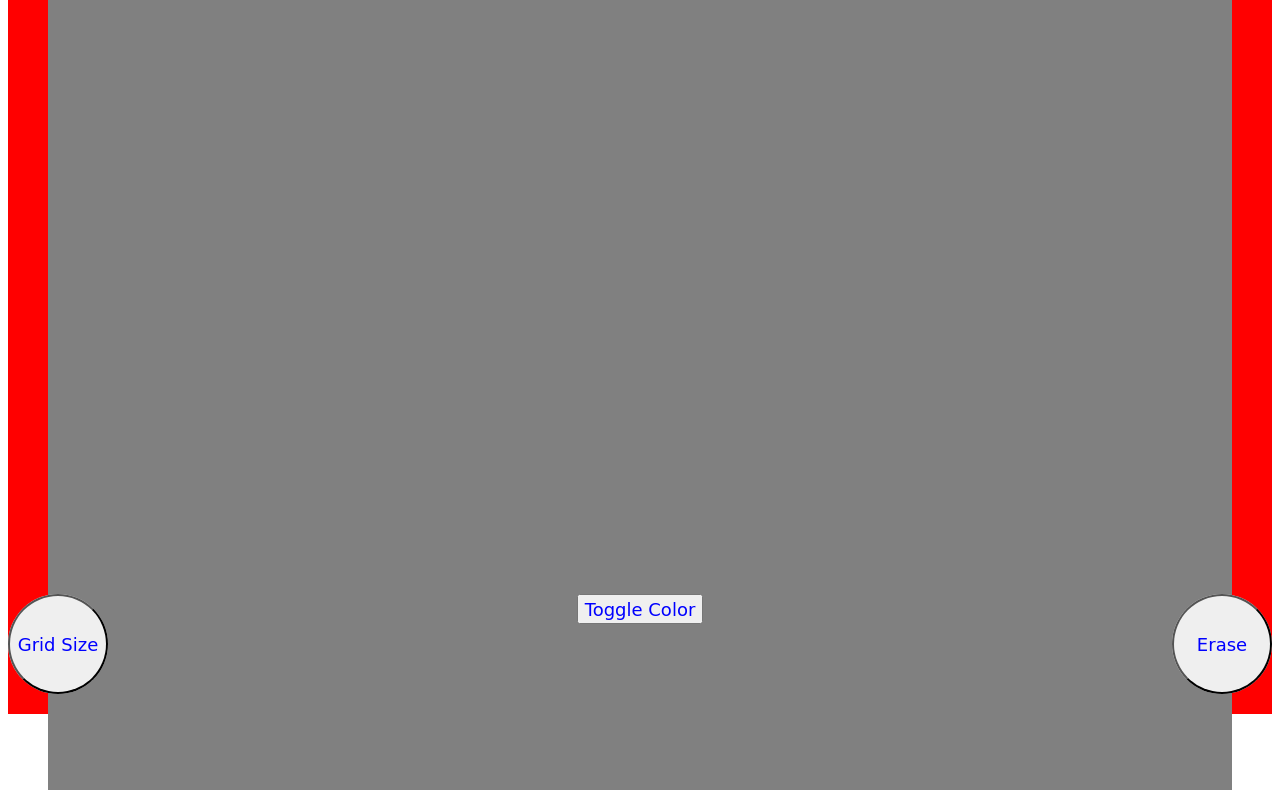
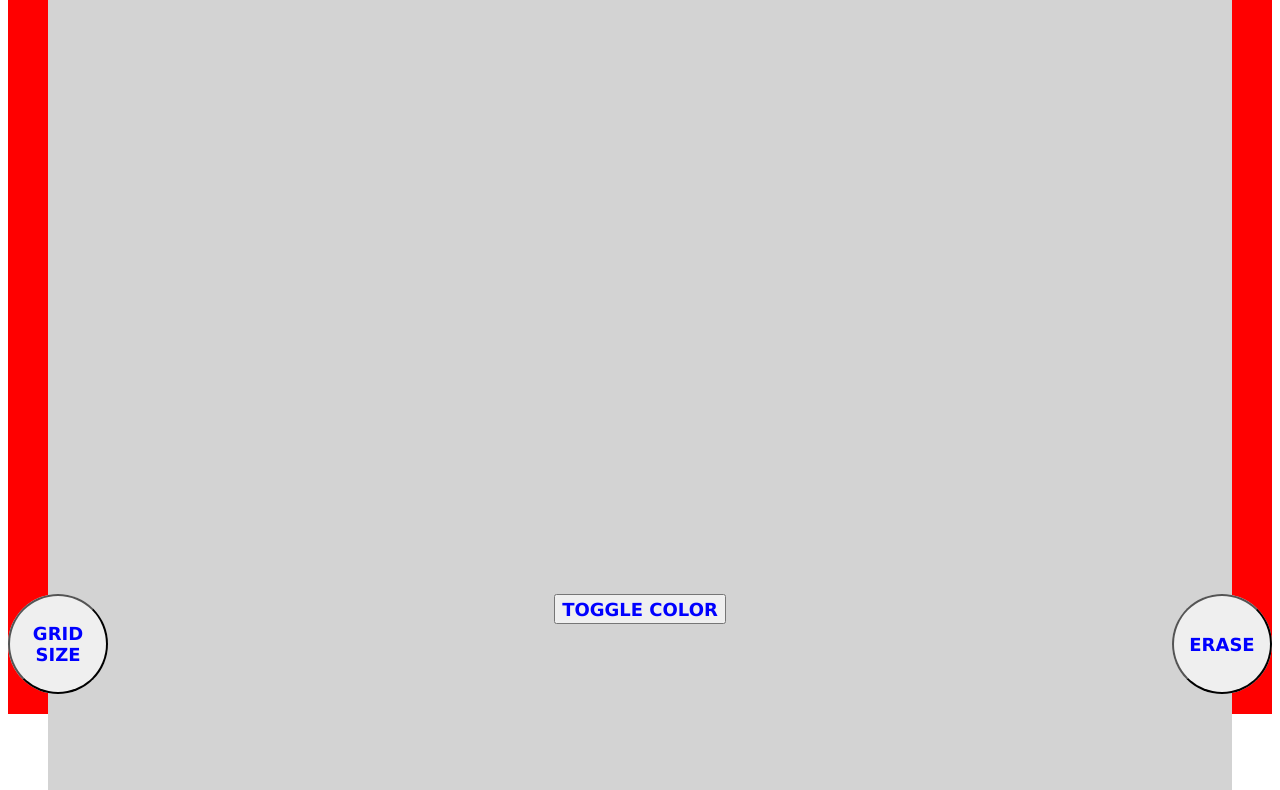
Before and after one commit to robotsWhoFeelLove/etch-a-sketch, a plain HTML site: page index.html in a window 1280 px wide. Shown: the part 82-872 px from the top of the page. Drawn offline with Linux system fonts and the light colour scheme.

Commit message:
Update some styles and fonts

```diff
--- a/index.html
+++ b/index.html
@@ -16,11 +16,11 @@
     </div>
     <div class="footer">
         <div class="left">
-            <button class="btn">Grid Size</button>
+            <button class="btn">GRID SIZE</button>
         </div>
-        <button class="btn3">Toggle Color</button>
+        <button class="btn3">TOGGLE COLOR</button>
         <div class="right">
-            <button class="btn2">Erase</button>
+            <button class="btn2">ERASE</button>
         </div>
     </div>
     <script src="index.js"></script>
--- a/index.js
+++ b/index.js
@@ -33,7 +33,7 @@ function grid (num){
         const columns = document.createElement("div");
         columns.classList.add("item");
         columns.setAttribute("id",itemID+"col"+x);
-        columns.style.backgroundColor= "grey";
+        columns.style.backgroundColor= "LightGrey";
         rows.appendChild(columns);
         }
     }
--- a/styles.css
+++ b/styles.css
@@ -46,9 +46,10 @@
     display: flex;
 }
 button{
-    font-family: cursive;
+    font-family: Verdana, Geneva, Tahoma, sans-serif;
     font-size: 18px;
     color: blue;
+    font-weight: 600;
 }
 .right>button,
 .left>button{
```
